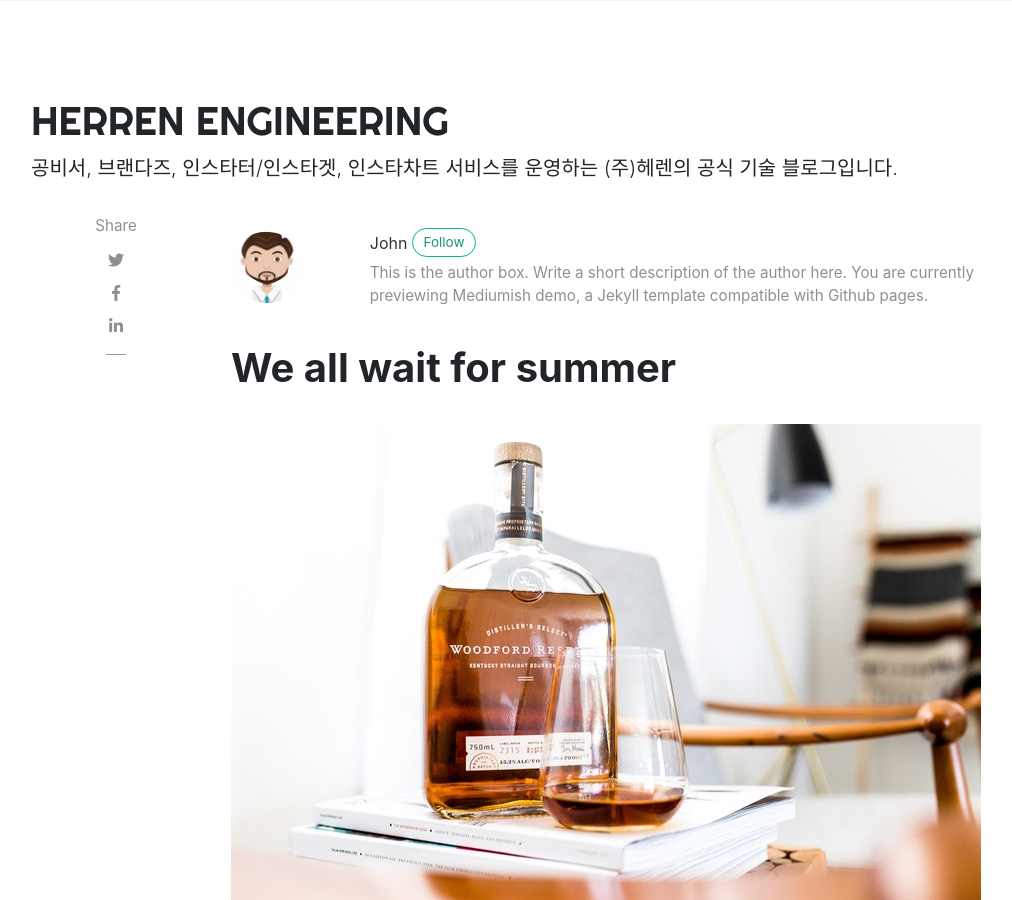
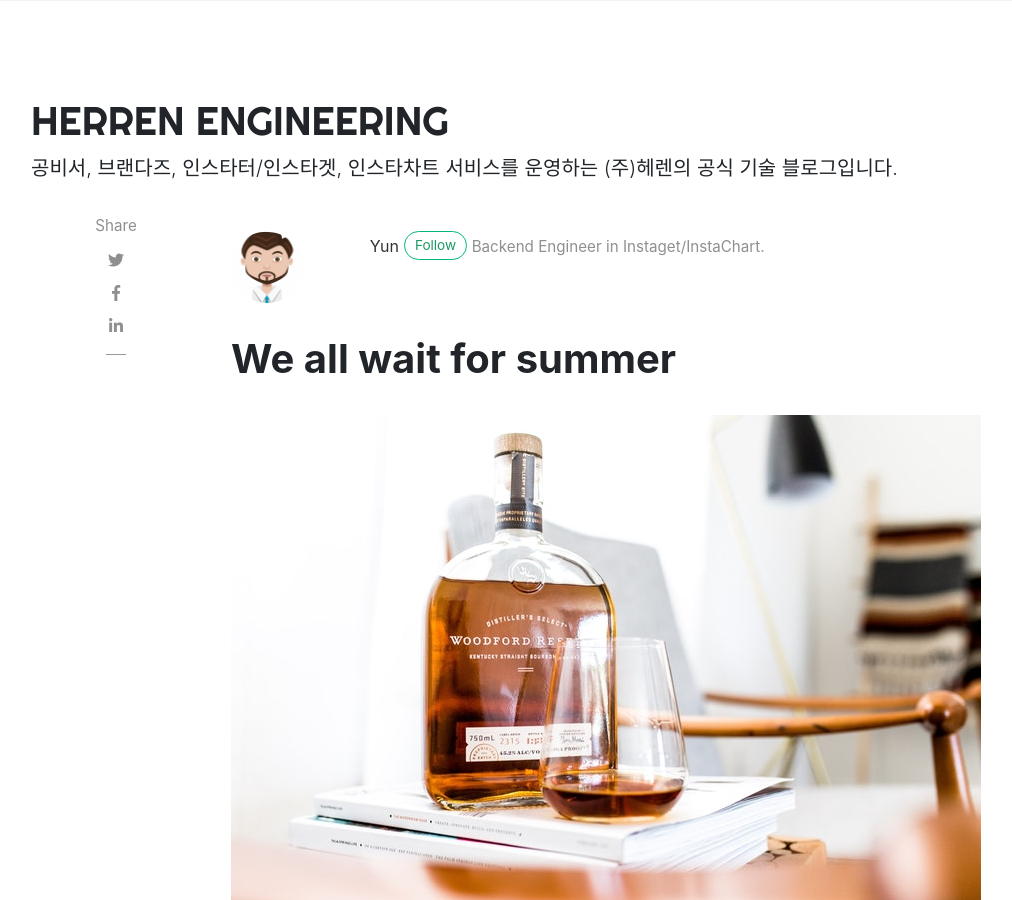
Before and after one commit to herrenofficial/engineering-blog, a Jekyll site: the page built from _posts/2018-01-12-we-all-wait-for-summer.md, in a window 1280 px wide and 900 px high. Shown: the whole window, without its empty margins (54-1066 px from the left). Built offline with Jekyll 4.4.1, drawn with Linux system fonts in a browser that asks for light colours; nearby versions of some CDN libraries; comment, search, counter and statistics services are not loaded.

Commit message:
Update _config.yml

```diff
--- a/_config.yml
+++ b/_config.yml
@@ -30,6 +30,26 @@
     web: https://www.wowthemes.net
     twitter: https://twitter.com/wowthemesnet
     description: "This is the author box. Write a short description of the author here. You are currently previewing Mediumish demo, a Jekyll template compatible with Github pages."
+
+  john:
+    name: 배상윤
+    display_name: Yun
+    avatar: 'assets/images/avatar.png'
+    gravatar: b1cc14991db7a456fcd761680bbc8f81
+    email: wowthemesnet@gmail.com
+    web: https://cereme.github.io
+    twitter: https://twitter.com/wowthemesnet
+    description: "Backend Engineer in Instaget/InstaChart."
+
+  HUE:
+    name: 박희우
+    display_name: 휴
+    avatar: 'assets/images/avatar.png'
+    gravatar: b1cc14991db7a456fcd761680bbc8f81
+    email: parkhuiwo0@gmail.com
+    web: https://parkhuiwo0.github.io
+    twitter: https://twitter.com/wowthemesnet
+    description: "Backend Engineer in GONGBIZ."
 
 # Plugins
 plugins:
```
